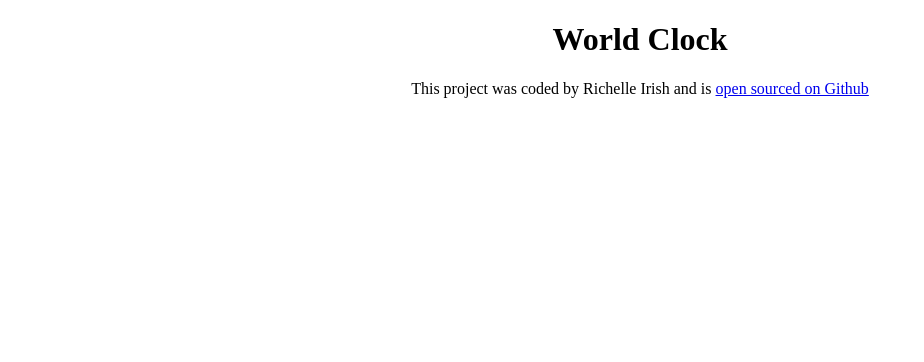
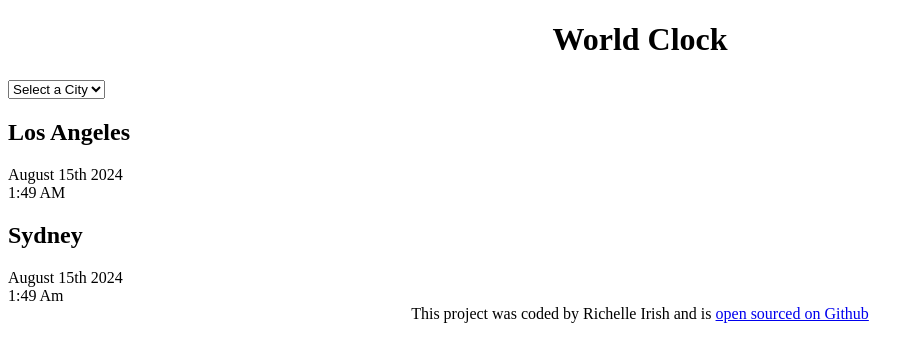
Before and after one commit to Rirish23/World-Clock-Project, a plain HTML site: page Index.html in a window 1280 px wide. Shown: the whole page, without its empty margins (0-924 px from the left). Drawn offline with Linux system fonts and the light colour scheme.

Commit message:
Added the basic HTML

```diff
--- a/Index.html
+++ b/Index.html
@@ -7,7 +7,26 @@
     <title>World-Clock - Richelle Irish</title>
 </head>
 <body>
-    <h1>World Clock</h1>
+    <div class="container">
+        <h1> World Clock</h1>
+        <select>
+            <option value="">Select a City</option>
+            <option value="">London</option>
+            <option value="">New York</option>
+            <option value="">Auckland</option>
+        </select>
+        <div class="city">
+            <h2>Los Angeles</h2>
+            <div class="date">August 15th 2024</div>
+            <div class="time"> 1:49 AM</div>
+        </div>
+        <div class="city">
+            <h2>Sydney</h2>
+            <div class="date">August 15th 2024</div>
+            <div class="time">1:49 Am</div>
+        </div>
+    </div>
+
     <footer>This project was coded by Richelle Irish and is <a href="https://github.com/Rirish23/World-Clock-Project" target="_blank"> open sourced on Github</a> </footer>
     <script src="javascript/index.js"></script>
 
```
